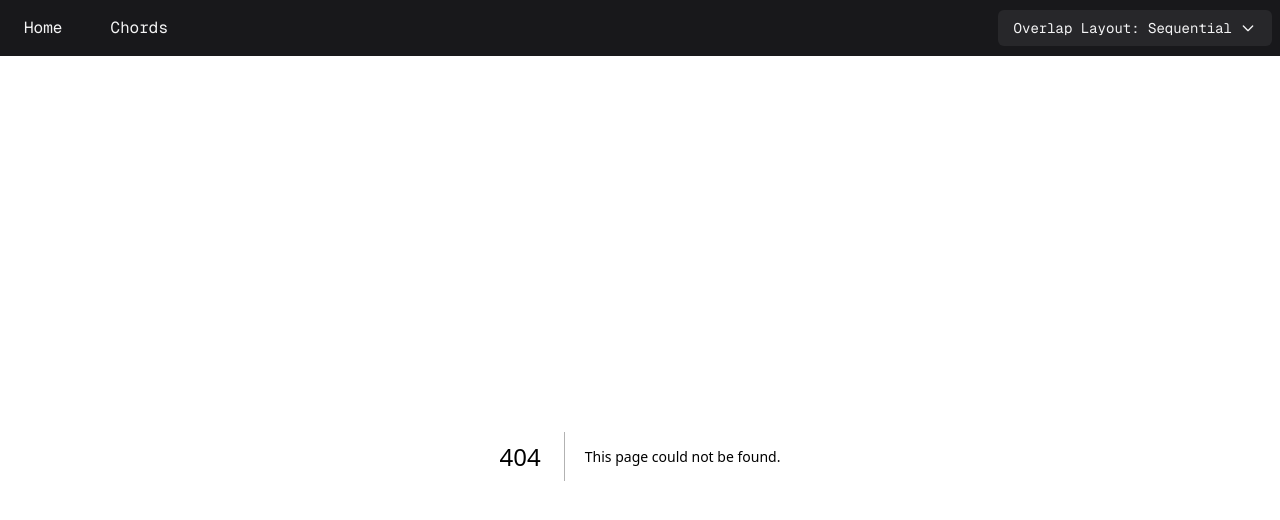
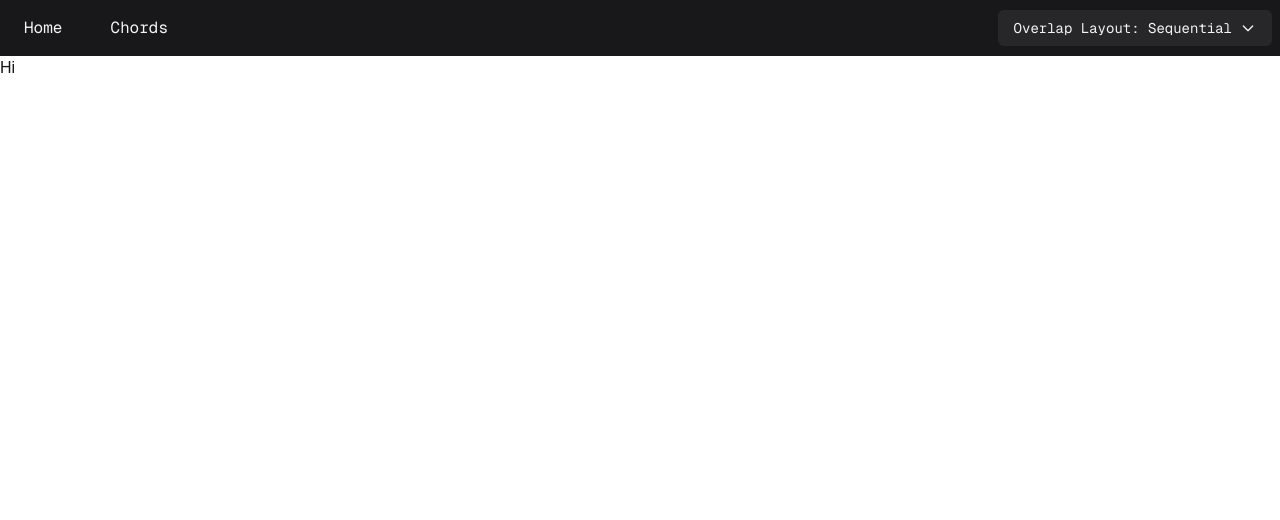
Before and after one commit to leouofa/gridbeat, a Next.js app: page / in a window 1280 px wide. Before the commit this address had no page. Shown: the top 520 px of the page. Built offline with nearby package versions, Linux system fonts and the light colour scheme.

Commit message:
fixing build

```diff
--- a/app/chords/page.tsx
+++ b/app/page.tsx
@@ -1,9 +1,7 @@
-import ChordBank from "@/components/ChordBank";
-
 export default function Home() {
   return (
     <div>
-      <ChordBank />
+        <h1>Hi</h1>
     </div>
   );
 }
```
